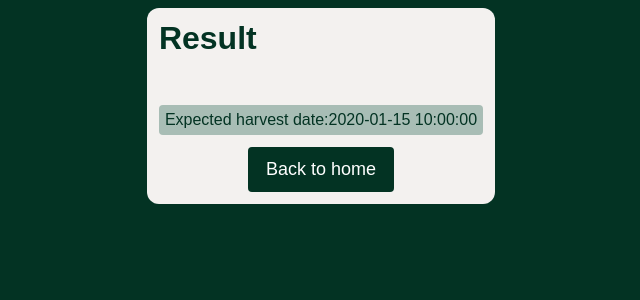
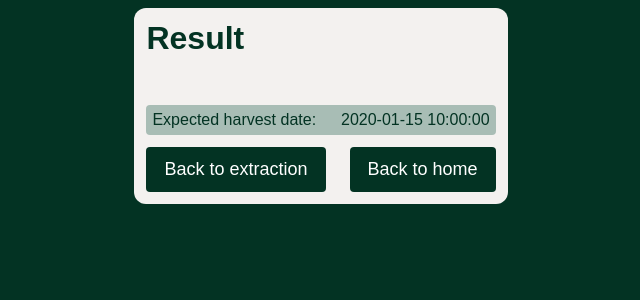
Before and after one commit to Niekwijs/lettuce-growth-models, a Flask app: template Flask_API/templates/result.html in a window 1280 px wide. Shown: the top 300 px of the page, without its empty margins (319-959 px from the left). Run offline with Flask 2, Linux system fonts and the light colour scheme; the template is opened without the code that fills it: most values are stand-ins (such as "Sample title", 1, 10 or a date in 2020); parts of the project's set-up code (start-up, migrations or seed data) failed here and were passed over.

Commit message:
added back to extraction button

```diff
--- a/Flask_API/static/css/index.css
+++ b/Flask_API/static/css/index.css
@@ -129,6 +129,12 @@ img {
     border-radius: 4px;
 }
 
+.result__nav-wrapper {
+    display: flex;
+    justify-content: center;
+    gap: 24px;
+}
+
 .result__form {
     display: flex;
     justify-content: center;
--- a/Flask_API/templates/result.html
+++ b/Flask_API/templates/result.html
@@ -18,6 +18,8 @@
         <div>Expected harvest date:</div>
         <div>{{ result_time }}</div>
       </div>
+      <div class="result__nav-wrapper">
+        <button onclick="history.back()">Back to extraction</button>
         <form class="result__form" action="{{ url_for('index') }}" enctype=multipart/form-data method="post">
           <label class="custom-file-upload">
             <input type="submit" />
@@ -25,6 +27,7 @@
           </label>
         </form>
       </div>
+    </div>
   </body>
 
   <script src="../static/js/app.js"></script>
```
Lines whose indentation alone changed are shown as unchanged.
